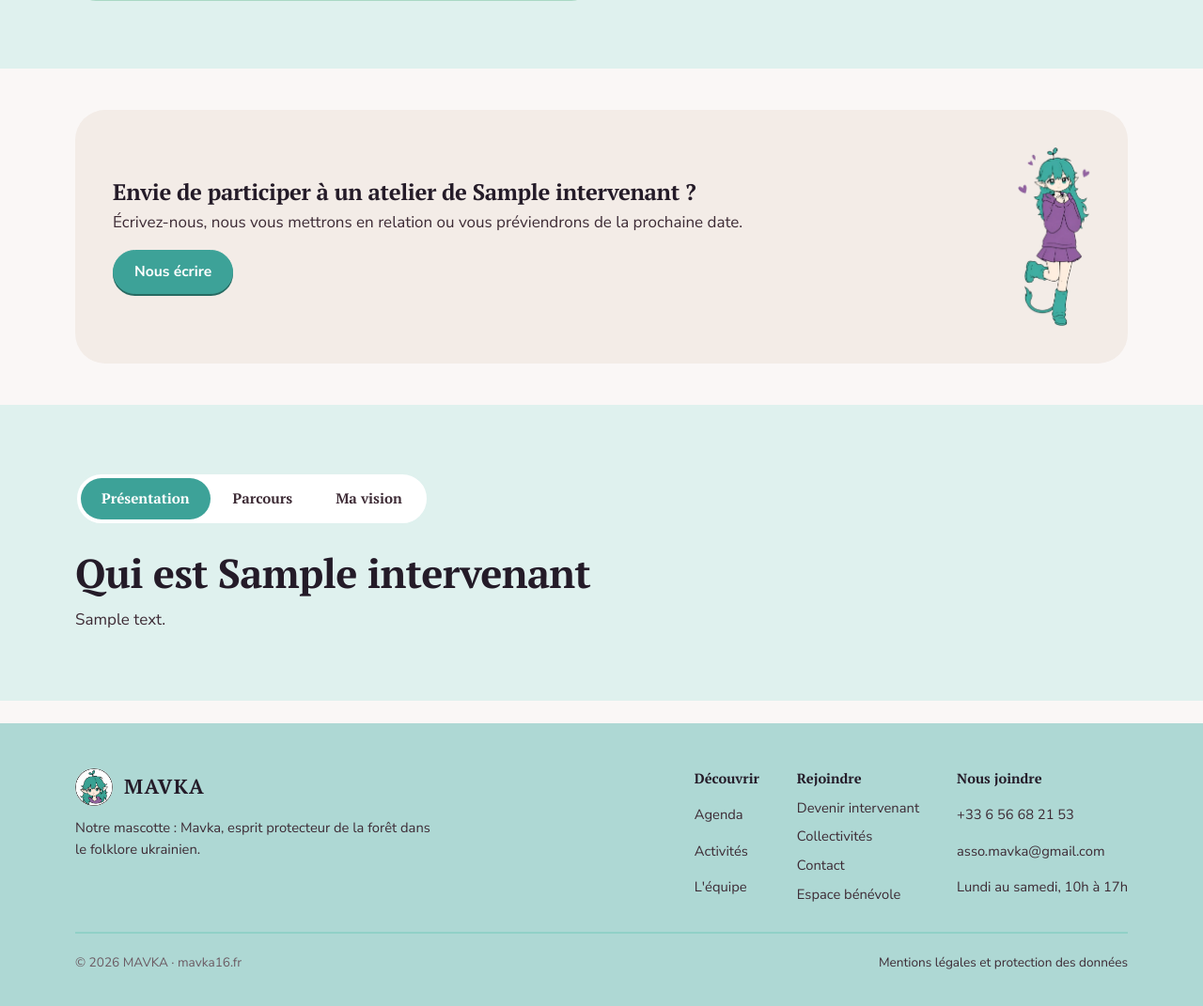
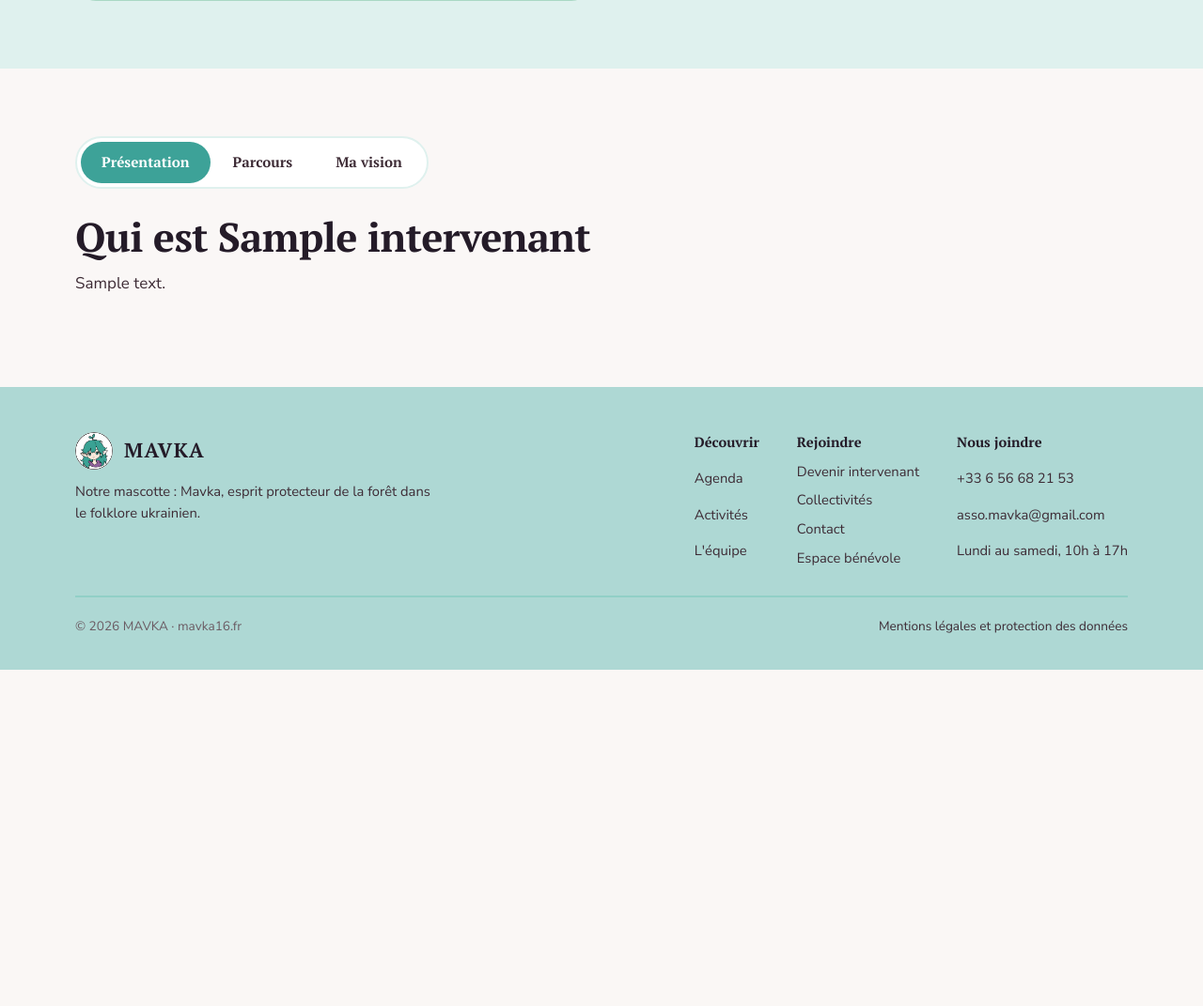
Before and after one commit to assomavka-mas/MAVKA-admin, a PHP site: page /intervenant.php?id=1 in a window 1280 px wide. Shown: the part 1667-2738 px from the top of the page at 94% size. After the commit the page ends 2380 px from the top, so only its background shows below. Run offline with PHP 8.4, Linux system fonts and the light colour scheme; tables that the repository leaves empty hold one stand-in row (values such as "Sample post"); grey boxes marked "Sample" are stand-in pictures.

Commit message:
Volunteer page: drop the CTA band, presentation on beige background
Removed the "Envie de participer à un atelier de [nom] ?" cta-band
section entirely. The moved Présentation/Parcours/Ma vision section
drops its .sand (mint) class, now sitting on the page's standard
beige background instead — with the CTA band gone it would otherwise
have landed right after another mint section ("Ses activités"),
reading as one merged block.

Co-Authored-By: Claude Sonnet 5 <noreply@anthropic.com>
Claude-Session: https://claude.ai/code/session_01UY3iUaiudK9LGosJdDt1VG

```diff
--- a/intervenant.php
+++ b/intervenant.php
@@ -133,19 +133,8 @@ if ($iv) {
   </section>
   <?php endif; ?>
 
-  <section class="tight">
-    <div class="wrap cta-band">
-      <div>
-        <h3>Envie de participer à un atelier de <?= htmlspecialchars($iv['nom']) ?> ?</h3>
-        <p>Écrivez-nous, nous vous mettrons en relation ou vous préviendrons de la prochaine date.</p>
-        <div class="actions"><a class="btn btn-primary" href="/index.php#contact">Nous écrire</a></div>
-      </div>
-      <svg class="mascot" viewBox="0 0 310 769" style="aspect-ratio:310/769"><use href="#m-stand"/></svg>
-    </div>
-  </section>
-
   <?php if ($sections): ?>
-  <section class="sand" id="a-propos">
+  <section id="a-propos">
     <div class="wrap">
       <div class="tabset">
         <div class="tabs-pill" role="tablist" data-tablist aria-label="Sections du profil">
```
